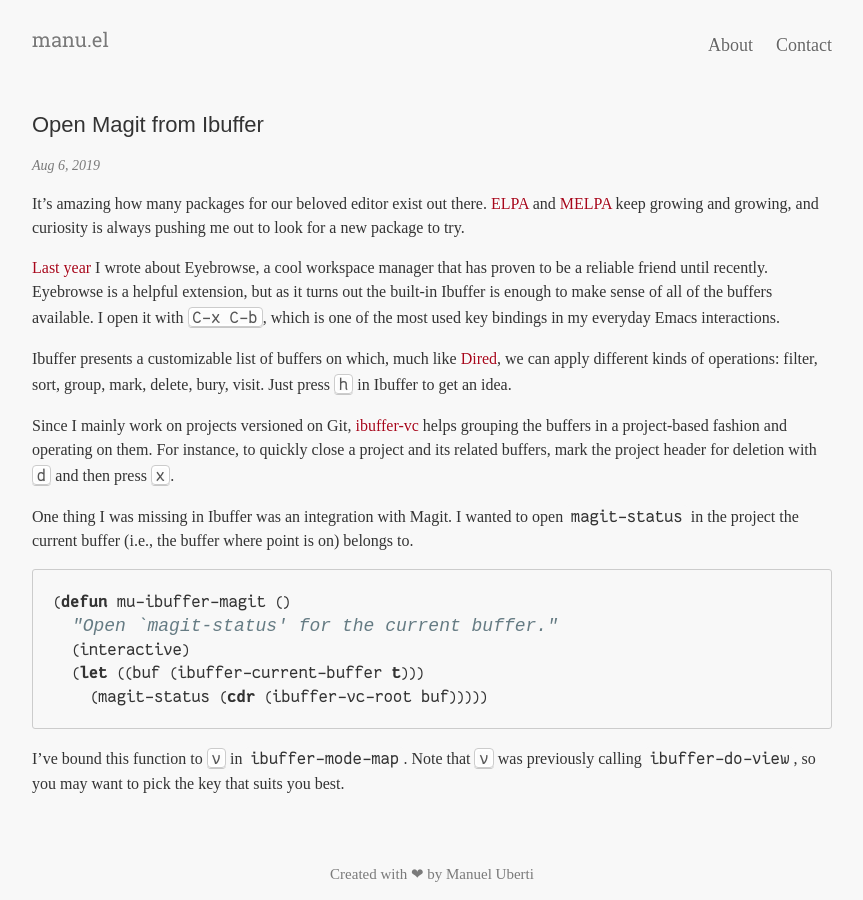
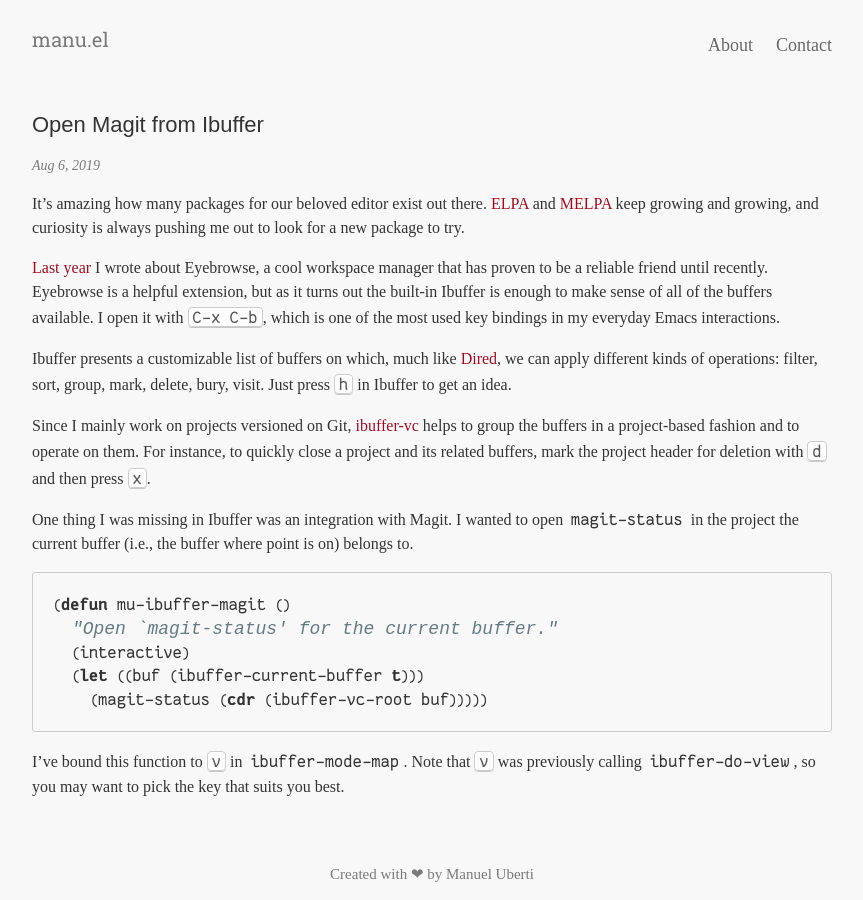
Before and after one commit to manuel-uberti/manuel-uberti.github.io, a Jekyll site: the page built from _posts/2019-08-07-ibuffer-magit.md, in a window 1280 px wide. Shown: the whole page, without its empty margins (208-1071 px from the left). Built offline with Jekyll 4.4.1, drawn with Linux system fonts in a browser that asks for light colours; some web fonts are replaced.

Commit message:
Fix grammar

```diff
--- a/_posts/2019-08-07-ibuffer-magit.md
+++ b/_posts/2019-08-07-ibuffer-magit.md
@@ -25,7 +25,7 @@
 
 Since I mainly work on projects versioned on Git,
 [ibuffer-vc](https://www.gnu.org/software/emacs/manual/html_node/emacs/Dired.html)
-helps grouping the buffers in a project-based fashion and operating on them. For
+helps to group the buffers in a project-based fashion and to operate on them. For
 instance, to quickly close a project and its related buffers, mark the project
 header for deletion with <kbd>d</kbd> and then press <kbd>x</kbd>.
 
```
